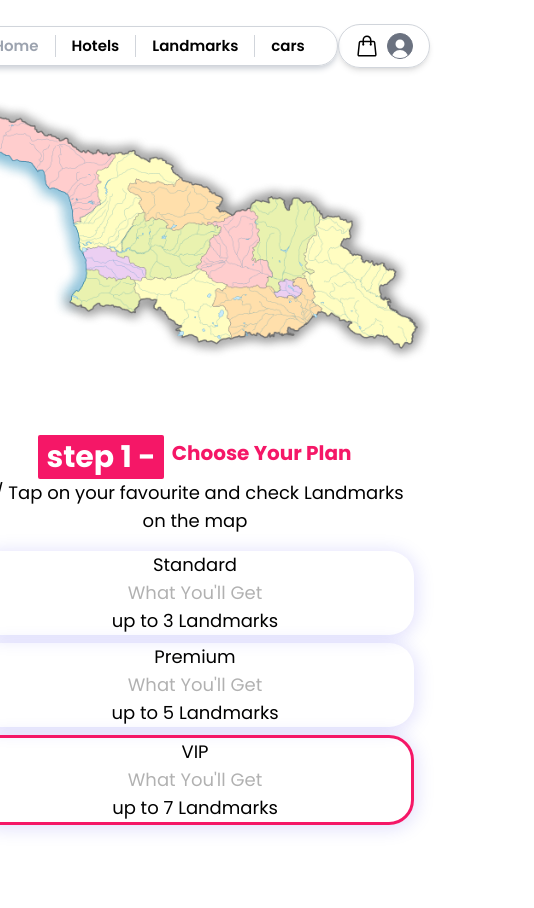
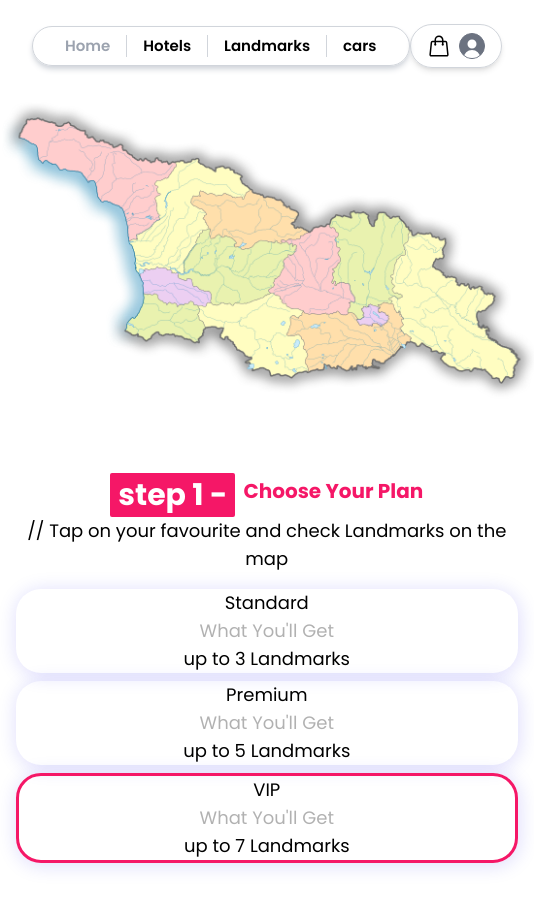
Before and after one commit to vashaka/Breathe-Travel, a Next.js app in the folder client/: page / in a window 390 px wide. Shown: the top 908 px of the page, 534 px wide, since content can reach past the window. Built offline with nearby package versions, Linux system fonts and the light colour scheme.

Commit message:
responsive design added finnaly

```diff
--- a/client/components/GeoMap.tsx
+++ b/client/components/GeoMap.tsx
@@ -8,14 +8,21 @@ const GeoMap = () => {
   // const ActivePlan = useSelector((state) => state.ActivePlan);
 
   return (
-    <div className="flex justify-center w-full">
+    <div className="">
       {/* Ignore This */}
       <h1 className="absolute bottom-24 opacity-0" name="Plans">
         textForSmoothScroll
       </h1>
       {/* ----------- */}
       {/* <h1 className="absolute text-[#f51767]">{ActivePlan}</h1> */}
-      <Image src={GEO_MAP} alt="geo-map" width={800} height={800} />
+      <Image
+        priority
+        src={GEO_MAP}
+        alt="geo-map"
+        // className="h-[400px] w-[400px]"
+        width={800}
+        // height={800}
+      />
     </div>
   );
 };
--- a/client/components/Header.tsx
+++ b/client/components/Header.tsx
@@ -7,7 +7,7 @@ const Header = () => {
   const url = router.pathname;
 
   return (
-    <div className="px-8 md:px-28 py-6 flex justify-between items-center w-full">
+    <div className="px-8 md:px-28 py-6 flex justify-between items-center">
       <div className="flex justify-center">
         <Link href={"/"} className="smd:flex hidden items-center gap-1">
           <p className="font-bold text-2xl text-red-700">Breathe.</p>
--- a/client/components/Layout.tsx
+++ b/client/components/Layout.tsx
@@ -3,9 +3,9 @@ import Header from "./Header";
 
 const Layout = ({ children }: any) => {
   return (
-    <div className="">
+    <div className="absolute smd:relative ml-0 mr-0 left-0">
       <Header />
-      <main className="px-8 md:px-28">{children}</main>
+      <main className="smd:px-8 md:px-28">{children}</main>
     </div>
   );
 };
--- a/client/pages/landmarks/[landmarkId].tsx
+++ b/client/pages/landmarks/[landmarkId].tsx
@@ -28,7 +28,7 @@ const singleLandmark = () => {
 
       <div class="image-grid">
         <img
-          class="image-grid-col-2 image-grid-row-2 xs:rounded-3xl md:rounded-sm md:rounded-l-3xl w-[100px]"
+          className="image-grid-col-2 image-grid-row-2 xs:rounded-3xl md:rounded-sm md:rounded-l-3xl w-[100px]"
           // style={{ borderRadius: "20px 0px 0px 20px" }}
           src={landmark?.imageUrl}
           alt={landmark?.title}
```
